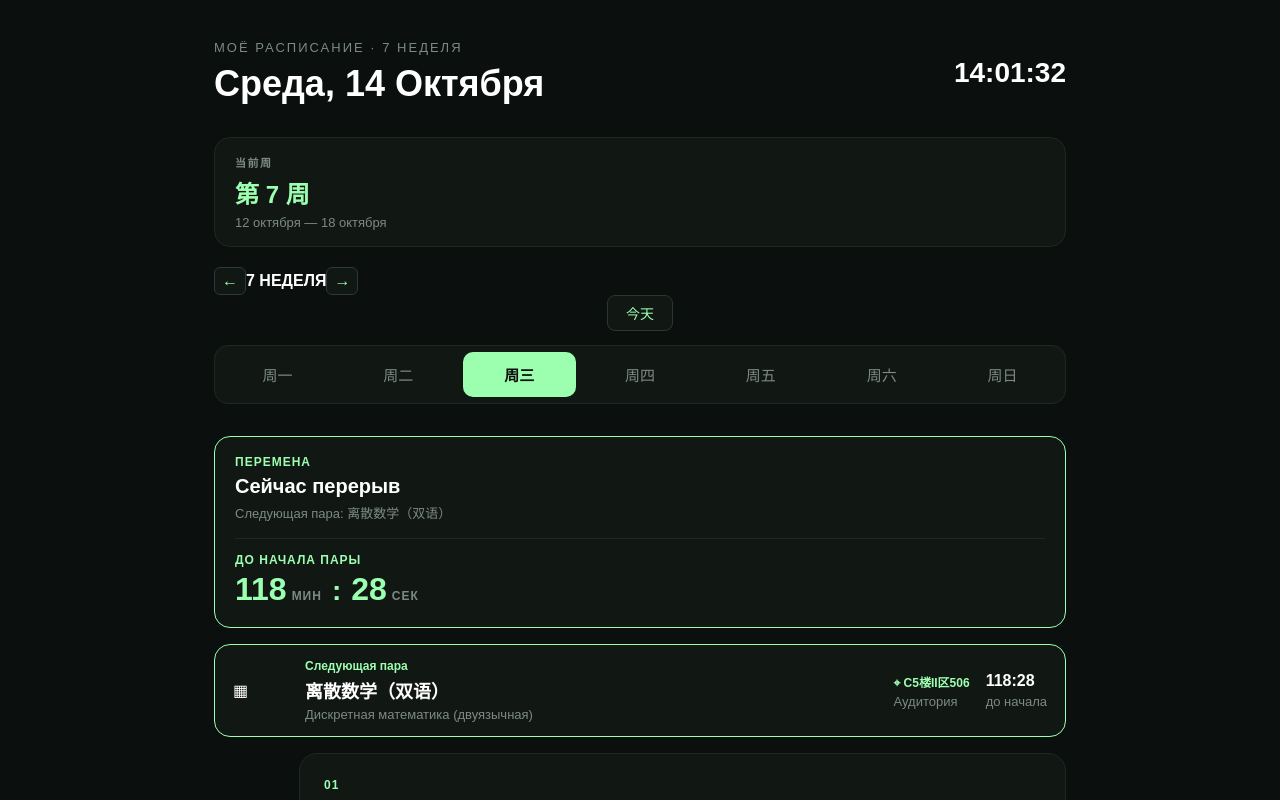
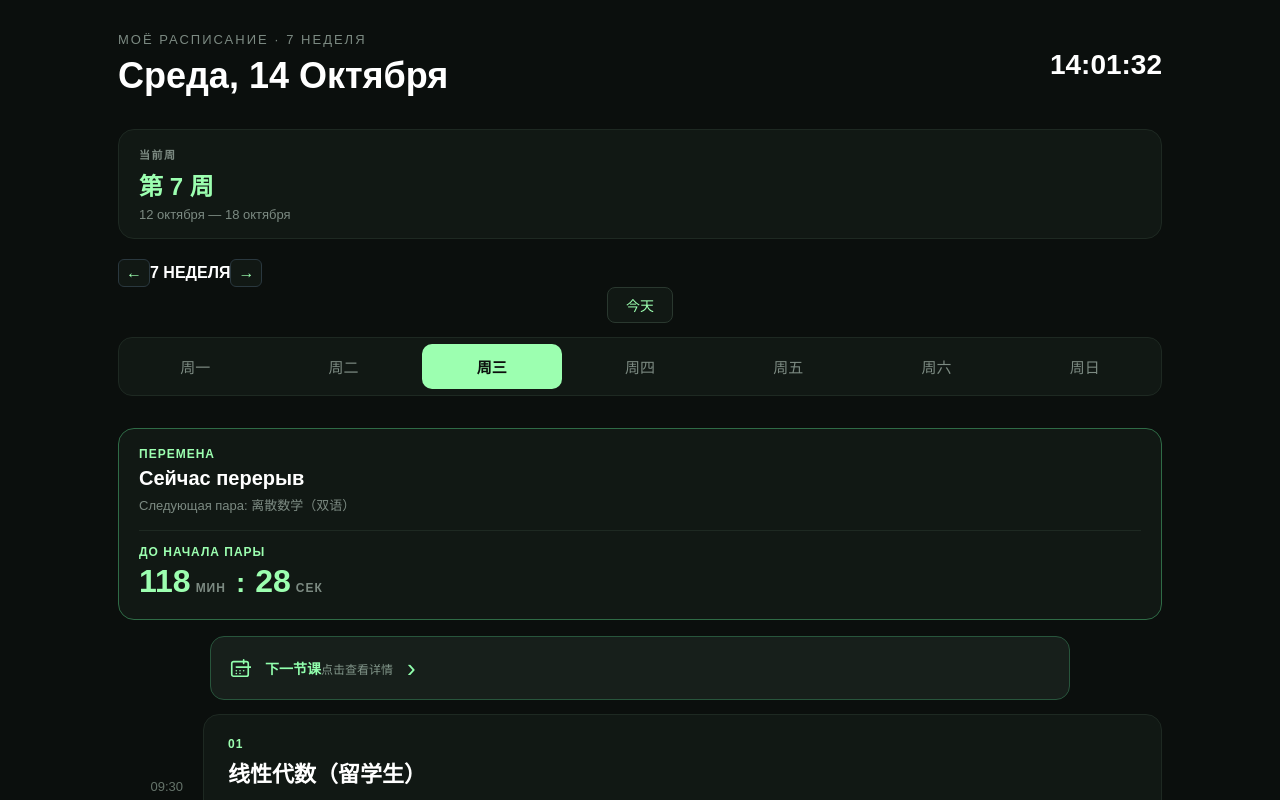
Before and after one commit to HEX0x9F/HEX.app, a React (Vite) app: page / in a window 1280 px wide. Shown: the top 800 px of the page. Built offline with nearby package versions, Linux system fonts and the light colour scheme.

Commit message:
Add next lesson modal

```diff
--- a/src/App.css
+++ b/src/App.css
@@ -15,9 +15,9 @@ button {
 
 .app {
   width: 100%;
-  max-width: 900px;
+  max-width: 1100px;
   margin: 0 auto;
-  padding: 40px 24px;
+  padding: 32px 28px;
 }
 
 /* HEADER */
@@ -88,7 +88,7 @@ button {
 .schedule {
   display: flex;
   flex-direction: column;
-  gap: 16px;
+  gap: 12px;
 }
 
 .lesson {
@@ -112,10 +112,10 @@ button {
 
 .lesson-card {
   flex: 1;
-  padding: 24px;
+  padding: 22px 24px;
   background: #111814;
   border: 1px solid #1e2922;
-  border-radius: 18px;
+  border-radius: 16px;
   cursor: pointer;
   user-select: none;
   -webkit-user-select: none;
@@ -161,7 +161,7 @@ button {
 
 .lesson-card h2 {
   margin: 0;
-  font-size: 24px;
+  font-size: 22px;
   line-height: 1.3;
 }
 
@@ -247,14 +247,14 @@ button {
 
 .next-lesson {
   display: grid;
-  grid-template-columns: 56px minmax(0, 1fr) auto auto;
+  grid-template-columns: 32px minmax(0, 1fr) 110px 90px;
   align-items: center;
-  gap: 16px;
-  margin-bottom: 16px;
-  padding: 14px 18px;
+  gap: 14px;
+  margin-bottom: 20px;
+  padding: 18px 22px;
   background: #111814;
-  border: 1px solid #9cffb0;
-  border-radius: 16px;
+  border: 1px solid #2f6b46;
+  border-radius: 14px;
 }
 
 .next-lesson span {
@@ -267,13 +267,21 @@ button {
 
 .next-lesson h2 {
   margin: 0;
-  font-size: 18px;
+  font-size: 17px;
+  line-height: 1.4;
 }
 
 .next-lesson p {
   margin: 4px 0 0;
   color: #7c8a82;
-  font-size: 13px;
+  font-size: 12px;
+}
+
+.next-lesson-room,
+.next-lesson-countdown {
+  align-self: center;
+  text-align: right;
+  white-space: nowrap;
 }
 /* CURRENT STATUS */
 
@@ -281,7 +289,7 @@ button {
   margin-bottom: 16px;
   padding: 18px 20px;
   background: #111814;
-  border: 1px solid #9cffb0;
+  border: 1px solid #2f6b46;
   border-radius: 16px;
 }
 
@@ -540,3 +548,184 @@ button {
 .today-button:hover {
 	background: #1a251f;
 }
+
+.next-lesson {
+  grid-template-columns: 24px mimax(0, 1fr);
+  gap: 12px;
+  padding: 14px;
+}
+
+.next-lesson-room,
+.next-lesson-countdown {
+  grid-column: 2;
+}
+
+/* Next lesson trigger */
+
+.next-lesson-trigger {
+  display: flex;
+  align-items: center;
+  gap: 14px;
+  width: 100%;
+  max-width: 860px;
+  min-height: 64px;
+  margin: 14px auto;
+  padding: 14px 18px;
+  color: #e8f5ec;
+  background: #171f1b;
+  border: 1px solid #28553c;
+  border-radius: 14px;
+  font: inherit;
+  text-align: left;
+  cursor: pointer;
+  transition: background 0.2s ease, border-color 0.2s ease, transform 0.2s ease;
+}
+
+
+.next-lesson-trigger:hover {
+  background: #1c2921;
+  border-color: #8fffa8;
+}
+
+.next-lesson-trigger:active {
+  transform: scale(0.99);
+}
+
+.next-lesson-trigger-icon {
+  display: flex;
+  align-items: center;
+  justify-content: center;
+  flex-shrink: 0;
+  color: #91ffad;
+}
+
+.next-lesson-trigger-copy strong {
+  color: #91ffad;
+  font-size: 14px;
+  font-weight: 700;
+}
+
+.next-lesson-trigger-copy small {
+  color: #82968a;
+  font-size: 12px;
+}
+
+.next-lesson-trigger-arrow {
+  color: #91ffad;
+  font-size: 26px;
+  line-height: 1;
+}
+
+@media (max-width: 600px) {
+  .next-lesson-trigger {
+    min-height: 58px;
+    margin: 12px 0;
+    padding: 12px 14px;
+  }
+}
+
+
+/* Next lesson modal */
+.next-lesson-modal-backdrop {
+  position: fixed;
+  inset: 0;
+  z-index: 1000;
+  display: flex;
+  align-items: center;
+  justify-content: center;
+  padding: 20px;
+  background: rgba(0, 0, 0, 0.72);
+  backdrop-filter: blur(8px);
+}
+
+.next-lesson-modal {
+  position: relative;
+  width: 100%;
+  max-width: 440px;
+  padding: 28px;
+  color: #e8f5ec;
+  background: #171f1b;
+  border: 1px solid #39734d;
+  border-radius: 18px;
+  box-shadow: 0 24px 80px rgba(0, 0, 0, 0.45);
+}
+
+.next-lesson-modal-close {
+  position: absolute;
+  top: 12px;
+  right: 14px;
+  width: 34px;
+  height: 34px;
+  color: #91ffad;
+  background: #222e26;
+  border: 1px solid #34523d;
+  border-radius: 10px;
+  font-size: 22px;
+  cursor: pointer;
+}
+
+.next-lesson-modal-label {
+  display: block;
+  margin-bottom: 12px;
+  color: #91ffad;
+  font-size: 11px;
+  font-weight: 800;
+  letter-spacing: 1.5px;
+}
+
+.next-lesson-modal h2 {
+  margin: 0 36px 8px 0;
+  font-size: 22px;
+  line-height: 1.4;
+}
+
+.next-lesson-modal-translation {
+  margin: 0 0 24px;
+  color: #82968a;
+  font-size: 14px;
+}
+
+.next-lesson-modal-details {
+  display: grid;
+  grid-template-columns: repeat(2, minmax(0, 1fr));
+  gap: 12px;
+}
+
+.next-lesson-modal-details > div {
+  display: flex;
+  flex-direction: column;
+  gap: 8px;
+  padding: 14px;
+  background: #202a24;
+  border: 1px solid #2b4032;
+  border-radius: 12px;
+  overflow-wrap: anywhere;
+}
+
+.next-lesson-modal-details span {
+  color: #82968a;
+  font-size: 12px;
+}
+
+.next-lesson-modal-details strong {
+  color: #91ffad;
+  font-size: 15px;
+}
+
+@media (max-width: 480px) {
+  .next-lesson-modal {
+    padding: 22px 18px;
+  }
+
+  .next-lesson-modal h2 {
+    font-size: 19px;
+  }
+
+  .next-lesson-modal-details {
+    gap: 8px;
+  }
+
+  .next-lesson-modal-details > div {
+    padding: 11px;
+  }
+}
--- a/src/App.jsx
+++ b/src/App.jsx
@@ -94,6 +94,8 @@ function App() {
   const [expandedLesson, setExpandedLesson] =
     useState(null)
 
+  const [isNextLessonOpen, setIsNextLessonOpen] = useState(false)
+
   const [currentTime, setCurrentTime] =
     useState(new Date())
 
@@ -172,6 +174,95 @@ function App() {
     periodProgress,
     dayStatus,
   } = getScheduleState(lessons, currentTime, isToday)
+
+  const getLessonsForDate = (date) => {
+    const week = getWeekNumber(date)
+    const dayKey = dayKeys[date.getDay()]
+    console.log('CHECK DAY:', dayKey, schedule[dayKey], Array.isArray(schedule[dayKey]))
+
+    return sortLessonsByPeriod(
+      (schedule[dayKey] || []).filter((lesson) => {
+        const match = lesson.weeks.match(/(\d+)-(\d+)周/)
+
+        if (!match) return true
+
+        return (
+          week >= Number(match[1]) &&
+          week <= Number(match[2])
+        )
+      })
+    )
+  }
+
+  let upcomingLesson
+  let upcomingLessonAt = null
+
+  if (!isToday) {
+    upcomingLesson = lessons[0] ?? null
+  } else {
+    const nowSeconds =
+      currentTime.getHours() * 3600 +
+      currentTime.getMinutes() * 60 +
+      currentTime.getSeconds()
+
+    upcomingLesson = lessons.find((lesson) => {
+      const [firstPeriod] = getLessonPeriodRange(lesson)
+      const startTime = bellTimes[firstPeriod]?.[0]
+
+      if (!startTime) return false
+
+      const [hour, minute] = startTime.split(':').map(Number)
+      const startSeconds = hour * 3600 + minute * 60
+
+      return (
+        startSeconds > nowSeconds &&
+        lesson !== currentLesson &&
+        lesson !== internalBreakLesson
+      )
+    }) ?? null
+
+    if (upcomingLesson) {
+      const [firstPeriod] = getLessonPeriodRange(upcomingLesson)
+      const [hour, minute] = bellTimes[firstPeriod][0]
+        .split(':')
+        .map(Number)
+
+      upcomingLessonAt = new Date(currentTime)
+      upcomingLessonAt.setHours(hour,minute, 0, 0)
+    } else {
+      for (let offset = 1; offset <= 7; offset += 1) {
+        const date = new Date(currentTime)
+        date.setDate(date.getDate() + offset)
+
+        const nextDayLessons = getLessonsForDate(date)
+
+        if (nextDayLessons.lenght === 0) continue
+
+        upcomingLesson = nextDayLessons[0]
+
+        const [firstPeriod] =
+          getLessonPeriodRange(upcomingLesson)
+
+        const [hour, minute] = bellTimes[firstPeriod][0]
+          .split(':')
+          .map(Number)
+
+        date.setHours(hour, minute, 0, 0)
+        upcomingLessonAt = date
+        break
+      }
+    }
+  }
+
+  const upcomingSeconds = upcomingLessonAt
+    ? Math.max(
+      0,
+      Math.floor(
+        (upcomingLessonAt.getTime() - currentTime.getTime()) /
+          1000
+      )
+    )
+  : null
 
   return (
     <div className="app">
@@ -547,32 +638,111 @@ function App() {
         </div>
       )}
 
-      {nextLesson && dayStatus !== 'finished' && (
-        <div className="next-lesson">
-          <div className="next-lesson-icon">▦</div>
+      {upcomingLesson && (
+        <>
+          <button
+            type="button"
+            className="next-lesson-trigger"
+            onClick={() => setIsNextLessonOpen((open) => !open)}
+          >
+            <span className="next-lesson-trigger-icon">
+              <svg
+                width="22"
+                height="22"
+                viewBox="0 0 24 24"
+                fill="none"
+                stroke="currentColor"
+                strokeWidth="1.8"
+                strokeLinecap="round"
+                strokeLinejoin="round"
+                aria-hidden="true"
+                >
+                  <rect x="3" y="5" width="18" height="16" rx="2" />
+                  <path d="M16 3v4M8 11h18" />
+                  <path d="M8 15h.01M12 15h.01M16 15h.01M8 18h.01M12 18h.01" />
+                </svg>
+            </span>
 
-          <div className="next-lesson-info">
-            <span>Следующая пара</span>
-            <h2>{nextLesson.subject}</h2>
-            <p>{nextLesson.russian}</p>
+            <span className="next-lesson-trigger-copy">
+              <strong>下一节课</strong>
+              <small>点击查看详情</small>
+            </span>
+
+            <span className="next-lesson-trigger-arrow">›</span>
+            </button>
+
+            {isNextLessonOpen && (
+
+              <div
+                className="next-lesson-modal-backdrop"
+                onClick={() => setIsNextLessonOpen(false)}
+
+              >
+                <section
+                  className="next-lesson-modal"
+                  role="dialog"
+                  aria-modal="true"
+                  aria-labelledby="next-lesson-modal-title"
+                  onClick={(event) => event.stopPropagation()}
+                >
+                  <button
+                    type="button"
+                    className="next-lesson-modal-close"
+                    onClick={() => setIsNextLessonOpen(false)}
+                    aria-label="关闭窗口"
+                  >
+                    ×
+                  </button>
+
+                  <span className="next-lesson-modal-label">下一节课</span>
+                  <h2 id="next-lesson-modal-title">
+                    {upcomingLesson.subject}
+                  </h2>
+
+                  <p className="next-lesson-modal-translation">
+                    {upcomingLesson.russian}
+                  </p>
+
+                  <div className="next-lesson-modal-details">
+                    <div>
+                      <span>教室</span>
+                      <strong>{upcomingLesson.classroom || '未指定'}</strong>
                     </div>
 
-          <div className="next-lesson-room">
-            <span>⌖ {nextLesson.classroom || 'Аудитория не указана'}</span>
-            <p>Аудитория</p>
+                    <div>
+                      <span>开始时间</span>
+                      <strong>
+                        {bellTimes[getLessonPeriodRange(upcomingLesson)[0]]?.[0] || '—'}
+                      </strong>
                     </div>
 
-          {secondsUntilNextLesson !== null && (
-            <div className="next-lesson-countdown">
+                    <div>
+                      <span>结束时间</span>
                       <strong>
-                {Math.floor(secondsUntilNextLesson / 60)}:
-                {String(secondsUntilNextLesson % 60).padStart(2, '0')}
+                        {bellTimes[getLessonPeriodRange(upcomingLesson)[1]]?.[1] || '—'}
                       </strong>
-              <p>до начала</p>
+                    </div>
+
+                    <div>
+                      <span>距离开始</span>
+                      <strong>
+                        {upcomingSeconds !== null
+                          ? `${Math.floor(upcomingSeconds / 60)}:${String(
+                              upcomingSeconds % 60
+                          ).padStart(2, '0')}`
+                          : '—'}
+
+                      </strong>
+                    </div>
+                  </div>
+                </section>
               </div>
             )}
-        </div>
+            </>
             )}
+
+
+
 
       <main className="schedule">
 
```
Lines whose indentation alone changed are shown as unchanged.
